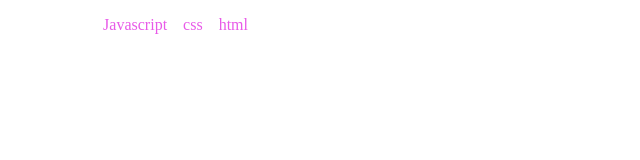
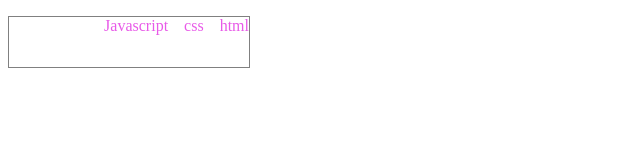
Before and after one commit to hydaline-code/Portfolio_mobilefirst, a website: page home.html in a window 1280 px wide. Shown: the whole page, without its empty margins (0-640 px from the left). Drawn offline with Linux system fonts and the light colour scheme.

Commit message:
Pair_program task update

```diff
--- a/main.css
+++ b/main.css
@@ -1,6 +1,8 @@
 .technologies {
     width: 200px;
-    background-color: grey;
+    border: 1px solid grey;
+    height: 50px;
+
 }
 .technologies > li {
     list-style-type: none;
```
